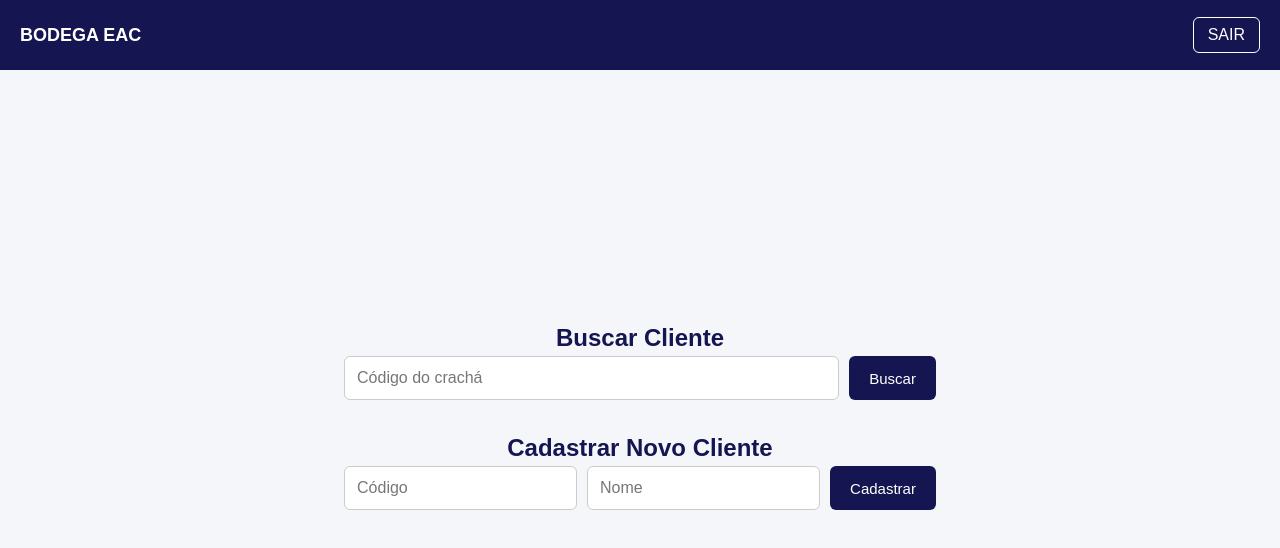
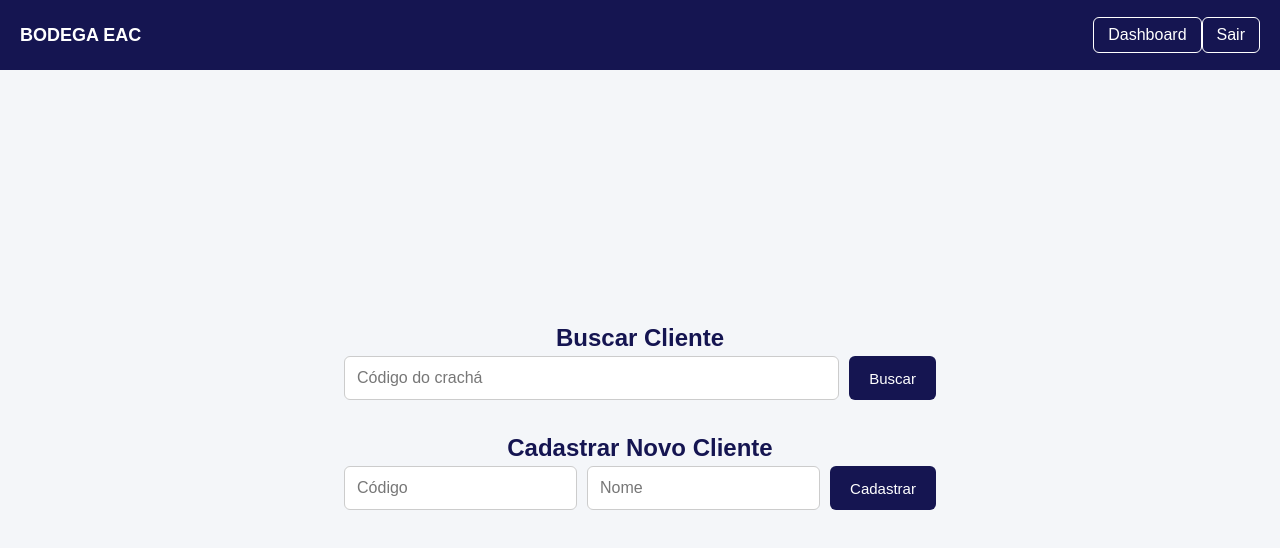
Before and after one commit to miniboxtrindade/minibox, a React (Vite) app: page /home in a window 1280 px wide. Shown: the top 548 px of the page. Built offline with nearby package versions, Linux system fonts and the light colour scheme.

Commit message:
add dashboard button

```diff
--- a/src/home/home.tsx
+++ b/src/home/home.tsx
@@ -279,7 +279,15 @@ const Home = () => {
       <nav id="home-bar">
         <div id="brand">BODEGA EAC</div>
         <div id="options">
-          <button onClick={handleLogout}>SAIR</button>
+
+          <button onClick={() => navigate("/dashboard")}>
+            Dashboard
+          </button>
+
+          <button onClick={handleLogout}>
+            Sair
+          </button>
+
         </div>
       </nav>
 
```
